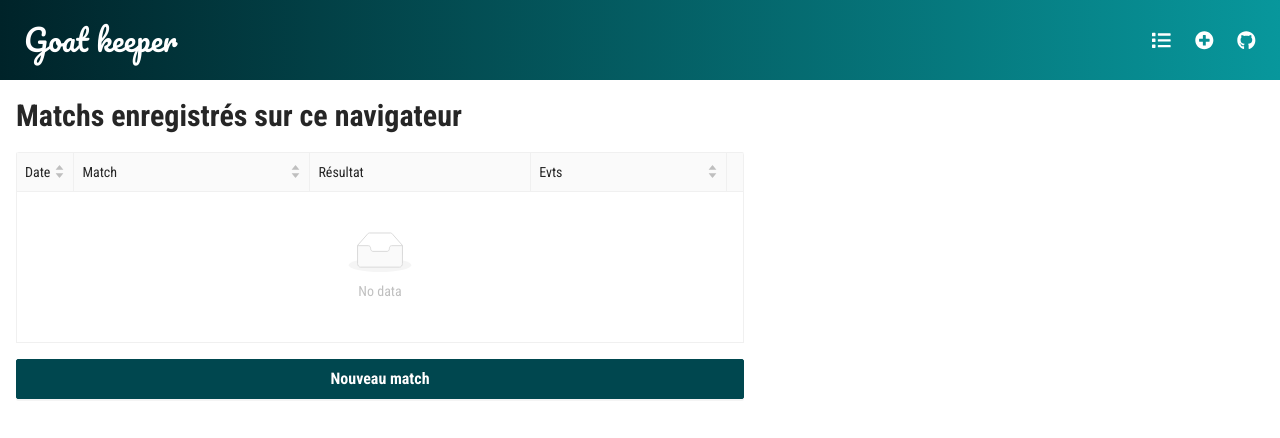
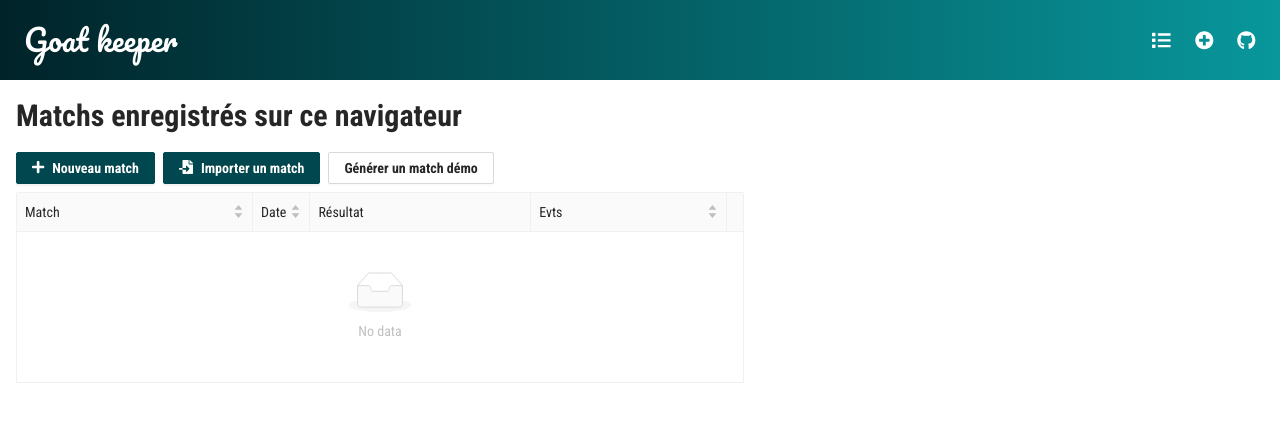
Before and after one commit to florianMo/goat-keeper, a React (Create React App) app: page /game-list in a window 1280 px wide. Shown: the top 438 px of the page. Built offline with nearby package versions, Linux system fonts and the light colour scheme.

Commit message:
import: Add import/export game feature (json) closes #3

```diff
--- a/package.json
+++ b/package.json
@@ -21,6 +21,7 @@
     "antd": "^4.4.3",
     "dayjs": "^1.8.30",
     "husky": "^4.2.5",
+    "limax": "^2.1.0",
     "lint-staged": "^10.2.11",
     "lodash.clonedeep": "^4.5.0",
     "lodash.isequal": "^4.5.0",
@@ -29,7 +30,7 @@
     "react-dom": "^16.13.1",
     "react-redux": "^7.2.0",
     "react-router-dom": "^5.2.0",
-    "react-scripts": "3.4.1",
+    "react-scripts": "^3.4.3",
     "recharts": "^1.8.5",
     "redux-persist": "^6.0.0",
     "styled-components": "^5.1.1",
--- a/src/components/Layout/Topbar.tsx
+++ b/src/components/Layout/Topbar.tsx
@@ -13,7 +13,7 @@ export const Topbar = (): JSX.Element => {
 
   return (
     <StyledTopbar>
-      <span className="brand" onClick={(): void => history.push(Urls.HOME)}>
+      <span className="brand" onClick={(): void => history.push(Urls.GAME_LIST)}>
         Goat keeper
       </span>
       <div className="actions">
--- a/src/components/Pages/GameList/GameList.tsx
+++ b/src/components/Pages/GameList/GameList.tsx
@@ -1,8 +1,8 @@
 /* eslint-disable react/display-name */
 import { cyan, red } from '@ant-design/colors';
-import { faChartLine, faFileExport, faSearch, faTrash } from '@fortawesome/free-solid-svg-icons';
+import { faChartLine, faFileExport, faFileImport, faPlus, faSearch, faTrash } from '@fortawesome/free-solid-svg-icons';
 import { FontAwesomeIcon } from '@fortawesome/react-fontawesome';
-import { Button, Col, Popconfirm, Row, Table, Tooltip, Typography } from 'antd';
+import { Button, Col, message, Popconfirm, Row, Table, Tooltip, Typography, Upload } from 'antd';
 import dayjs from 'dayjs';
 import React from 'react';
 import { useDispatch, useSelector } from 'react-redux';
@@ -10,11 +10,12 @@ import { useHistory } from 'react-router-dom';
 import { colLayout, dateFormat } from 'src/components/App';
 import { Topbar } from 'src/components/Layout/Topbar';
 import { SetResults } from 'src/components/Pages/GameList/SetResults';
-import { countEvents, displayName, Game, sortGames } from 'src/models/game';
+import { countEvents, displayName, Game, generateDemoGame, getFileName, isValidGame, sortGames } from 'src/models/game';
 import { buildUrl, Urls } from 'src/routing';
-import { deleteGame } from 'src/store/slices/gameSlice';
+import { addGame, deleteGame } from 'src/store/slices/gameSlice';
 import { RootState } from 'src/store/store';
 import styled from 'styled-components';
+import { v4 as uuidv4 } from 'uuid';
 
 const { Title } = Typography;
 
@@ -23,14 +24,54 @@ export const GameList = (): JSX.Element => {
   const dispatch = useDispatch();
   const games = useSelector((state: RootState) => state.games.entities);
 
+  // always generate new UUID, don't try to handle already existing games, always import
+  const importGame = (file: any): boolean => {
+    const reader = new FileReader();
+    let newGame: Game = null;
+
+    reader.onload = (e): void => {
+      try {
+        newGame = JSON.parse(e.target.result as string);
+        newGame.id = uuidv4();
+
+        if (isValidGame(newGame)) {
+          dispatch(addGame(newGame));
+          message.success('Match correctement importé');
+        } else {
+          message.error('Contenu du fichier incorrect :(');
+        }
+      } catch (e) {
+        message.error('Contenu du fichier incorrect :(');
+      }
+    };
+    reader.readAsText(file);
+
+    return false;
+  };
+
+  const handleGenerateDemoGame = (): void => {
+    const game = generateDemoGame();
+    dispatch(addGame(game));
+    message.success('Match démo correctement généré');
+  };
+
   const columns = [
     {
+      title: 'Match',
+      sorter: sortGames,
+      render: (game: Game): JSX.Element => (
+        <div className="game-title">
+          <div className="teams">{displayName(game)}</div>
+          <div className="uuid">{game.id}</div>
+        </div>
+      ),
+    },
+    {
       title: 'Date',
-      render: (game: Game): string => dayjs(game.at).format(dateFormat),
       className: 'fit-content',
       sorter: (game1: Game, game2: Game): number => (dayjs(game1.at).isBefore(game2.at) ? -1 : 1),
+      render: (game: Game): string => dayjs(game.at).format(dateFormat),
     },
-    { title: 'Match', render: displayName, sorter: sortGames },
     { title: 'Résultat', render: (game: Game): JSX.Element => <SetResults game={game} /> },
     {
       title: 'Evts',
@@ -57,7 +98,13 @@ export const GameList = (): JSX.Element => {
             />
           </Tooltip>
           <Tooltip title="exporter les données du match">
-            <FontAwesomeIcon className="disabled" icon={faFileExport} size="lg" />
+            <a
+              className="download"
+              href={`data:text/json;charset=utf-8,${encodeURIComponent(JSON.stringify(game))}`}
+              download={getFileName(game)}
+            >
+              <FontAwesomeIcon icon={faFileExport} size="lg" />
+            </a>
           </Tooltip>
           <Tooltip title="supprimer le match">
             <Popconfirm
@@ -82,6 +129,22 @@ export const GameList = (): JSX.Element => {
         <Row>
           <Col {...colLayout}>
             <Title level={2}>Matchs enregistrés sur ce navigateur</Title>
+            <div className="buttons">
+              <Button
+                type="primary"
+                icon={<FontAwesomeIcon icon={faPlus} />}
+                onClick={(): void => history.push(Urls.NEW_GAME)}
+              >
+                Nouveau match
+              </Button>
+              <Upload showUploadList={false} beforeUpload={(file: any, fileList: any): boolean => importGame(file)}>
+                <Button type="primary" icon={<FontAwesomeIcon icon={faFileImport} />}>
+                  Importer un match
+                </Button>
+              </Upload>
+              <Button onClick={handleGenerateDemoGame}>Générer un match démo</Button>
+            </div>
+
             <Table
               size="small"
               bordered={true}
@@ -92,12 +155,6 @@ export const GameList = (): JSX.Element => {
               pagination={false}
             ></Table>
           </Col>
-
-          <Col className="button" {...colLayout}>
-            <Button size="large" type="primary" block onClick={(): void => history.push(Urls.NEW_GAME)}>
-              Nouveau match
-            </Button>
-          </Col>
         </Row>
       </StyledGameList>
     </>
@@ -107,6 +164,17 @@ export const GameList = (): JSX.Element => {
 const StyledGameList = styled.div`
   height: calc(100vh - 80px);
   padding: 16px;
+
+  .game-title {
+    .teams {
+      font-weight: 700;
+      font-size: 16px;
+    }
+
+    .uuid {
+      font-size: 10px;
+    }
+  }
 
   .actions {
     svg {
@@ -129,12 +197,20 @@ const StyledGameList = styled.div`
     white-space: nowrap;
   }
 
-  button {
-    margin-top: 16px;
+  .buttons {
+    margin-bottom: 8px;
+
+    > * {
+      margin-right: 8px;
+    }
   }
 
   .disabled {
     opacity: 0.5;
     cursor: not-allowed !important;
   }
+
+  a.download {
+    color: rgba(0, 0, 0, 0.65);
+  }
 `;
--- a/src/components/Pages/Home/Home.tsx
+++ /dev/null
@@ -1,52 +0,0 @@
-import { Button, Col, Row } from 'antd';
-import React from 'react';
-import { useDispatch } from 'react-redux';
-import { useHistory } from 'react-router-dom';
-import { Topbar } from 'src/components/Layout/Topbar';
-import { generateDemoGame } from 'src/models';
-import { buildUrl, Urls } from 'src/routing';
-import { addGame } from 'src/store/slices/gameSlice';
-import styled from 'styled-components';
-
-export const Home = (): JSX.Element => {
-  const history = useHistory();
-  const dispatch = useDispatch();
-
-  const handleGenerateDemoGame = (): void => {
-    const game = generateDemoGame();
-    dispatch(addGame(game));
-    history.push(buildUrl(Urls.GAME_STATS, [{ parameter: 'id', value: game.id }]));
-  };
-
-  return (
-    <>
-      <Topbar />
-      <StyledHome>
-        <Row>
-          <Col xs={{ span: 20, offset: 2 }} lg={{ span: 12, offset: 6 }}>
-            <Button block size="large" type="primary" onClick={(): void => history.push(Urls.NEW_GAME)}>
-              Nouveau match
-            </Button>
-            <Button block size="large" type="primary" onClick={(): void => history.push(Urls.GAME_LIST)}>
-              Matchs précédents
-            </Button>
-            <Button block size="large" onClick={handleGenerateDemoGame}>
-              Générer un match démo
-            </Button>
-          </Col>
-        </Row>
-      </StyledHome>
-    </>
-  );
-};
-
-const StyledHome = styled.div`
-  height: calc(100vh - 80px);
-
-  button {
-    font-size: 24px;
-    margin-top: 24px;
-    font-weight: bold;
-    height: 100px;
-  }
-`;
--- a/src/components/Pages/ScoreBoard/ActionGrid.tsx
+++ b/src/components/Pages/ScoreBoard/ActionGrid.tsx
@@ -1,6 +1,6 @@
 import dayjs from 'dayjs';
 import React, { useState } from 'react';
-import { ActionButton } from 'src/components/Pages/Home/ActionButton';
+import { ActionButton } from 'src/components/Pages/ScoreBoard/ActionButton';
 import { PlayerButton } from 'src/components/Pages/ScoreBoard/PlayerButton';
 import { GameEvent, GameEventType, Player } from 'src/models';
 import styled from 'styled-components';
--- a/src/models/game.ts
+++ b/src/models/game.ts
@@ -1,4 +1,5 @@
 import dayjs from 'dayjs';
+import slug from 'limax';
 import { GameEvent, gameEvents, GameEventType, Player, Team } from 'src/models';
 import { v4 as uuidv4 } from 'uuid';
 
@@ -68,6 +69,7 @@ export const generateDemoGame = (): Game => {
 
   let currentTime = dayjs();
   let setIndex = 0;
+
   do {
     game.sets.push({ team1Score: 0, team2Score: 0, events: [], at: currentTime.format() });
 
@@ -118,3 +120,24 @@ export const generateDemoGame = (): Game => {
 };
 
 export const getRandomBetween = (min: number, max: number): number => +(Math.random() * (max - min) + min).toFixed(0);
+
+export const getFileName = (game: Game): string => {
+  return slug([game.team1.name, game.team2.name, game.at].join(' ')) + '.json';
+};
+
+export const isValidGame = (game: Game): boolean => {
+  const gameValid =
+    Boolean(game.at) &&
+    game.at !== '' &&
+    Boolean(game.team1) &&
+    Boolean(game.team1.name) &&
+    game.team1.players.length > 0 &&
+    Boolean(game.team2) &&
+    Boolean(game.team2.name);
+
+  const setsValid: boolean[] = game.sets.map((set) => {
+    return Boolean(set.at && set.at !== '' && set.events && set.team1Score && set.team2Score);
+  });
+
+  return gameValid && !setsValid.includes(false);
+};
--- a/src/routing/routes.tsx
+++ b/src/routing/routes.tsx
@@ -1,5 +1,4 @@
 import { GameList } from 'src/components/Pages/GameList/GameList';
-import { Home } from 'src/components/Pages/Home/Home';
 import { NewGame } from 'src/components/Pages/NewGame/NewGame';
 import { Game } from 'src/components/Pages/ScoreBoard/Game';
 import { GameStats } from 'src/components/Pages/Stats/GameStats';
@@ -14,7 +13,6 @@ export interface RouteConfig {
 }
 
 export const Urls = {
-  HOME: '/home',
   NEW_GAME: '/new-game',
   GAME_LIST: '/game-list',
   GAME: '/game/:id',
@@ -24,14 +22,13 @@ export const Urls = {
 };
 
 export const routes: RouteConfig[] = [
-  { path: Urls.HOME, exact: true, component: Home },
   { path: Urls.NEW_GAME, exact: true, component: NewGame },
   { path: Urls.GAME, exact: true, component: Game },
   { path: Urls.GAME_LIST, exact: true, component: GameList },
   { path: Urls.GAME_STATS, exact: true, component: GameStats },
   { path: Urls.TEAM_MANAGEMENT, exact: true, component: TeamManagement },
-  { path: Urls.DEFAULT, redirectTo: Urls.HOME },
-  { path: '', exact: true, redirectTo: Urls.HOME },
+  { path: Urls.DEFAULT, redirectTo: Urls.GAME_LIST },
+  { path: '', exact: true, redirectTo: Urls.GAME_LIST },
 ];
 
 interface UrlParameter {
--- a/src/styles/reset.css
+++ b/src/styles/reset.css
@@ -27,3 +27,7 @@ button.link {
   margin: 0;
   padding: 0;
 }
+
+button svg {
+  margin-right: 8px;
+}
```
Also changed, not shown: src/components/Pages/ScoreBoard/ActionButton.tsx (renamed from src/components/Pages/Home/ActionButton.tsx), 1 other file (tests, documents, lock files or other folders).
